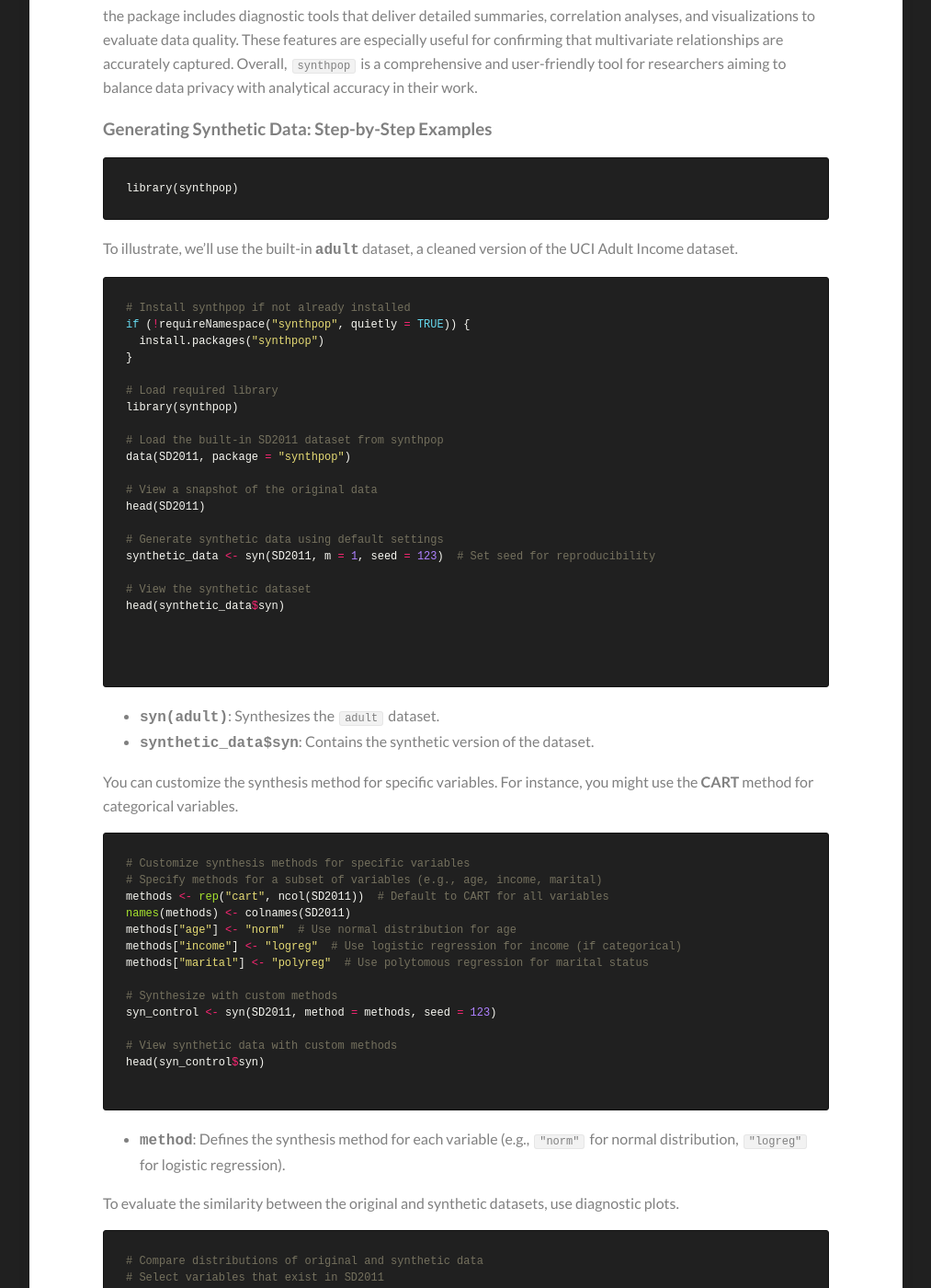
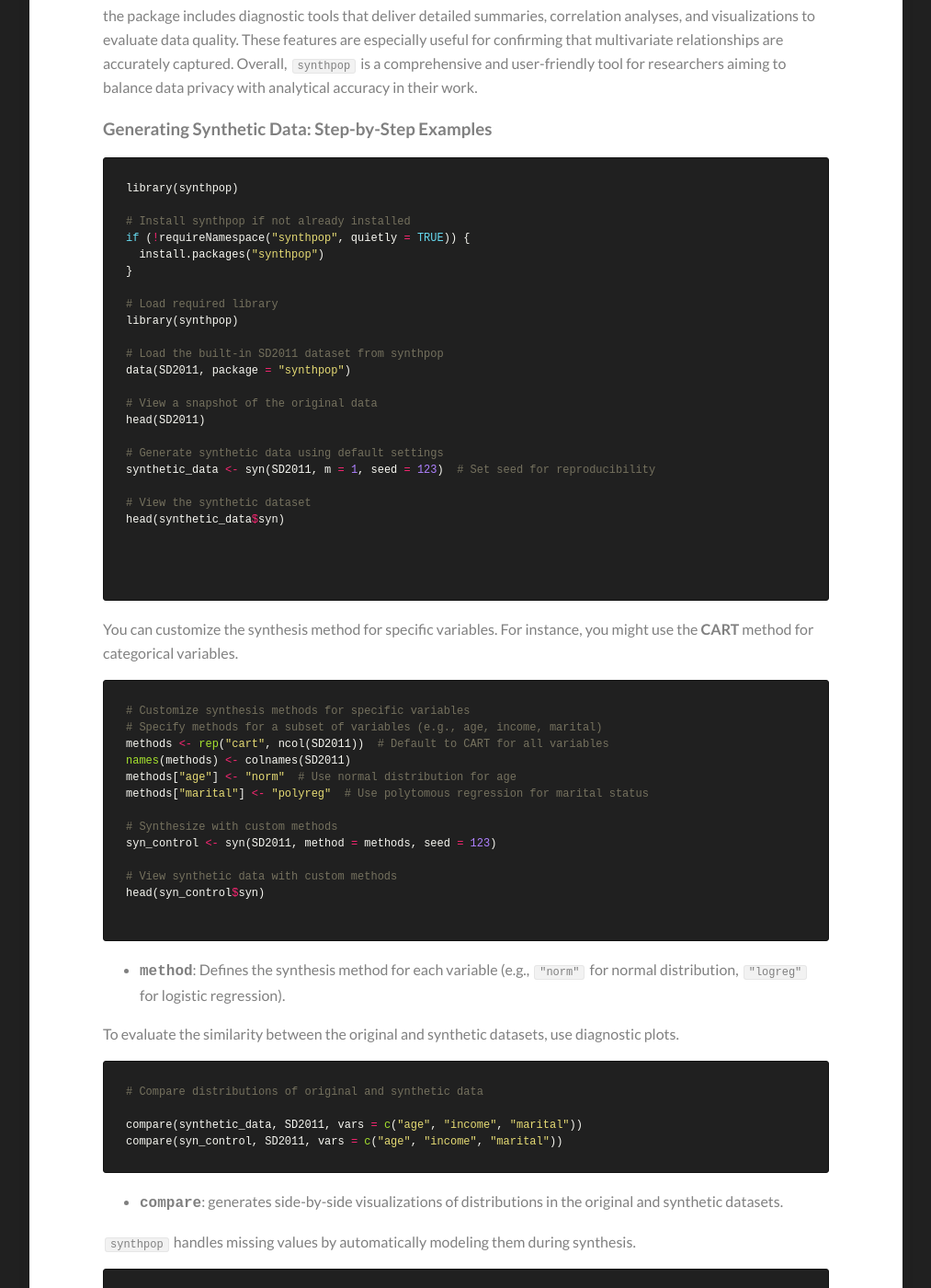
Before and after one commit to Kamran-Afzali/Kamran-Afzali.github.io, a Jekyll site: the page built from _posts/2025-07-25-synthpop.md, in a window 1280 px wide and 1400 px high, scrolled down 2077 px. Shown: the whole window at 92% size, without its empty margins (133-1146 px from the left). Built offline with Jekyll 4.4.1, drawn with Linux system fonts in a browser that asks for light colours.

Commit message:
Update 2025-07-25-synthpop.md

````diff
--- a/_posts/2025-07-25-synthpop.md
+++ b/_posts/2025-07-25-synthpop.md
@@ -26,11 +26,7 @@ The `synthpop` package in R offers a practical solution for creating synthetic v
 
 ```r
 library(synthpop)
-```
 
-To illustrate, we’ll use the built-in **`adult`** dataset, a cleaned version of the UCI Adult Income dataset.
-
-```r
 # Install synthpop if not already installed
 if (!requireNamespace("synthpop", quietly = TRUE)) {
   install.packages("synthpop")
@@ -54,8 +50,6 @@ head(synthetic_data$syn)
 
 
 ```
-- **`syn(adult)`**: Synthesizes the `adult` dataset.
-- **`synthetic_data$syn`**: Contains the synthetic version of the dataset.
 
 You can customize the synthesis method for specific variables. For instance, you might use the **CART** method for categorical variables.
 
@@ -65,7 +59,6 @@ You can customize the synthesis method for specific variables. For instance, you
 methods <- rep("cart", ncol(SD2011))  # Default to CART for all variables
 names(methods) <- colnames(SD2011)
 methods["age"] <- "norm"  # Use normal distribution for age
-methods["income"] <- "logreg"  # Use logistic regression for income (if categorical)
 methods["marital"] <- "polyreg"  # Use polytomous regression for marital status
 
 # Synthesize with custom methods
@@ -81,10 +74,9 @@ To evaluate the similarity between the original and synthetic datasets, use diag
 
 ```r
 # Compare distributions of original and synthetic data
-# Select variables that exist in SD2011
+
 compare(synthetic_data, SD2011, vars = c("age", "income", "marital"))
-
-
+compare(syn_control, SD2011, vars = c("age", "income", "marital"))
 ```
 
 - **`compare`**: generates side-by-side visualizations of distributions in the original and synthetic datasets.
@@ -101,8 +93,6 @@ syn_missing <- syn(SD2011, seed = 123)
 
 # View synthetic data with missing values handled
 head(syn_missing$syn)
-
-
 ```
 
 To generate multiple synthetic datasets, specify the `m` parameter.
````
